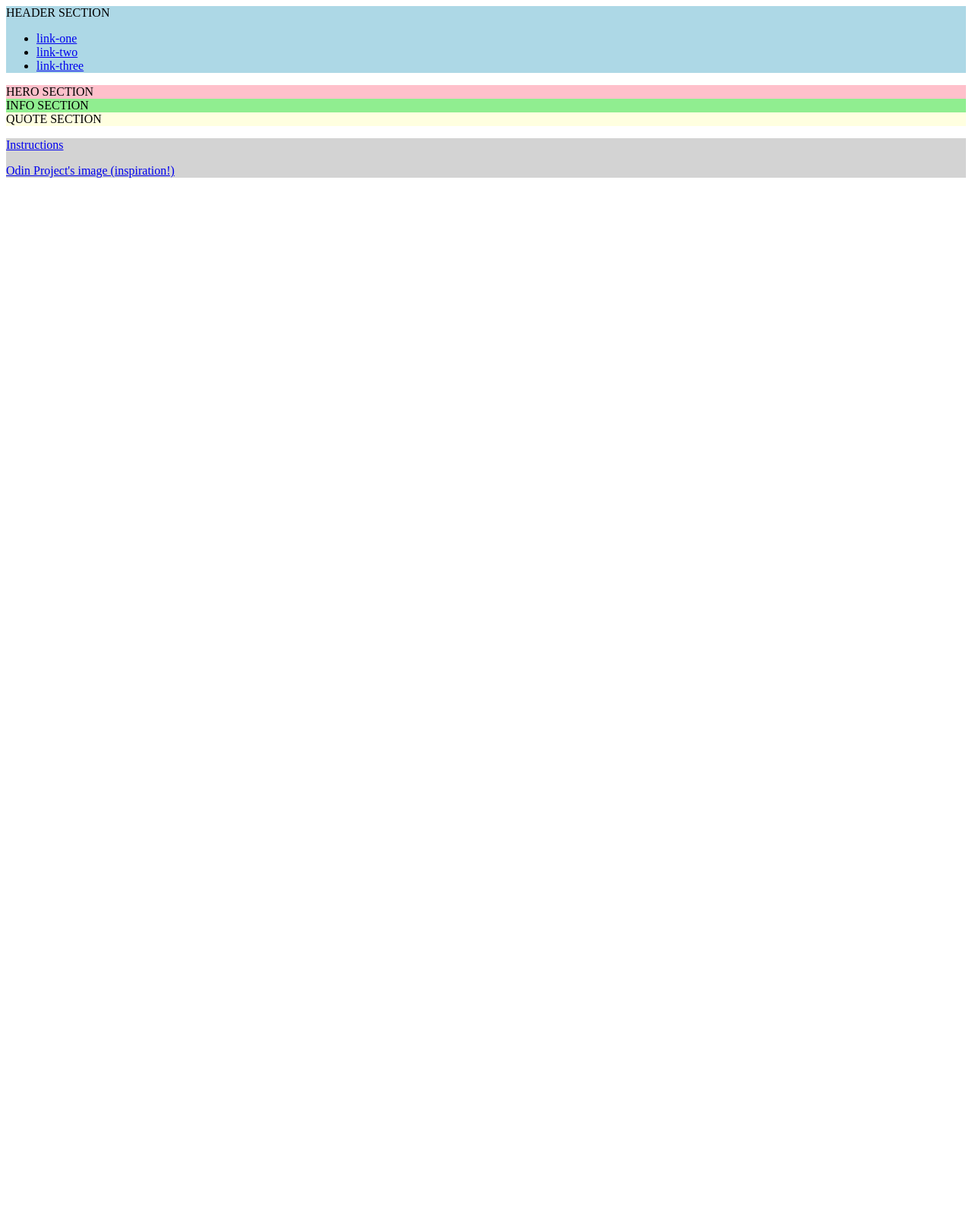
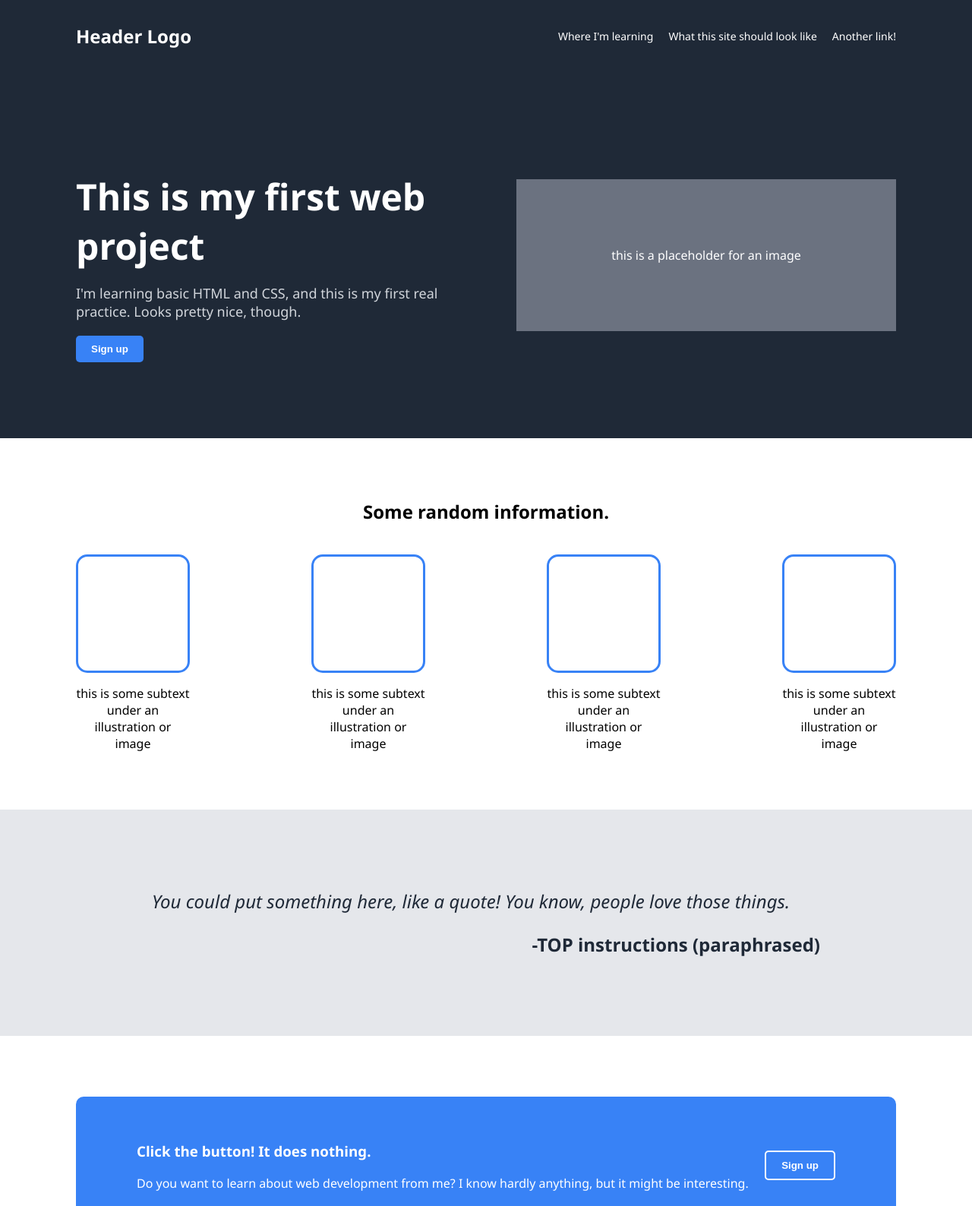
Before and after one commit to dwolfzorn/project1-landing-page, a plain HTML site: page index.html in a window 1280 px wide. Shown: the top 1588 px of the page at 76% size. Before the commit the page ends 800 px from the top, so only its background shows below. Drawn offline with Linux system fonts and the light colour scheme.

Commit message:
Final draft

```diff
--- a/index.html
+++ b/index.html
@@ -1,36 +1,69 @@
 <!DOCTYPE html>
 <html lang="en">
-    <head>
-        <meta charset="UTF-8">
-        <meta name="viewport" content="width=device-width, initial-scale=1.0">
-        <link rel="stylesheet" href="styles.css">
-        <title>MY TITLE HERE</title>
-    </head>
-    <header>
-      <div class="logo">
-        HEADER SECTION
+<head>
+  <meta charset="UTF-8" />
+  <meta name="viewport" content="width=device-width, initial-scale=1.0"/>
+  <title>Landing Page</title>
+  <link rel="stylesheet" href="style.css" />
+</head>
+<body>
+  <div class="header">
+    <div class="logo">Header Logo</div>
+    <ul class="nav">
+      <li><a href="https://www.theodinproject.com/">Where I'm learning</a></li>
+      <li><a href="https://cdn.statically.io/gh/TheOdinProject/curriculum/81a5d553f4073e593d23a6ab00d50eef8620796d/foundations/html_css/project/imgs/01.png">What this site should look like</a></li>
+      <li><a href="https://www.youtube.com/watch?v=dQw4w9WgXcQ">Another link!</a></li>
+    </ul>
+  </div>
+
+  <div class="hero">
+    <div class="hero-text">
+      <h1>This is my first web project</h1>
+      <p>I'm learning basic HTML and CSS, and this is my first real practice. Looks pretty nice, though.</p>
+      <button>Sign up</button>
+    </div>
+    <div class="hero-image">this is a placeholder for an image</div>
+  </div>
+
+  <div class="info">
+    <h2>Some random information.</h2>
+    <div class="cards">
+      <div class="card">
+        <div class="image"></div>
+        <p>this is some subtext under an illustration or image</p>
       </div>
-      <ul class="links">
-        <li><a href="https://google.com">link-one</a></li>
-        <li><a href="https://google.com">link-two</a></li>
-        <li><a href="https://google.com">link-three</a></li>
-      </ul>
-    </header>
+      <div class="card">
+        <div class="image"></div>
+        <p>this is some subtext under an illustration or image</p>
+      </div>
+      <div class="card">
+        <div class="image"></div>
+        <p>this is some subtext under an illustration or image</p>
+      </div>
+      <div class="card">
+        <div class="image"></div>
+        <p>this is some subtext under an illustration or image</p>
+      </div>
+    </div>
+  </div>
 
-    <!-- SECTION INSTEAD OF BODY TO MAKE IT EASIER TO WORK IN PARTS -->
-    <section class="hero">
-        HERO SECTION
-    </section>
-    <section class="info">
-        INFO SECTION
-    </section>
-    <section class="quote">
-        QUOTE SECTION
-    </section>
-    <footer>
-        <p>
-            <a href="https://www.theodinproject.com/lessons/foundations-landing-page">Instructions</p>
-            <a href="https://cdn.statically.io/gh/TheOdinProject/curriculum/81a5d553f4073e593d23a6ab00d50eef8620796d/foundations/html_css/project/imgs/01.png">Odin Project's image (inspiration!)</a>
-        </p>
-    </footer>
+  <div class="quote">
+    <p class="quote-text">
+        You could put something here, like a quote! You know, people love those things.
+    </p>
+    <p class="author">-TOP instructions (paraphrased)</p>
+  </div>
+
+  <div class="cta">
+    <div class="cta-text">
+      <h3>Click the button! It does nothing.</h3>
+      <p>Do you want to learn about web development from me? I know hardly anything, but it might be interesting.</p>
+    </div>
+    <button>Sign up</button>
+  </div>
+
+  <div class="footer">
+    Copyright © The Odin Project 2021
+  </div>
+</body>
 </html>
--- /dev/null
+++ b/style.css
@@ -0,0 +1,146 @@
+body {
+  margin: 0;
+  font-family: 'Segoe UI', Tahoma, Geneva, Verdana, sans-serif;
+}
+
+.header {
+  display: flex;
+  justify-content: space-between;
+  align-items: center;
+  background-color: #1f2937;
+  padding: 20px 100px;
+  color: white;
+}
+
+.logo {
+  font-size: 24px;
+  font-weight: bold;
+}
+
+.nav {
+  list-style: none;
+  display: flex;
+  gap: 20px;
+}
+
+.nav a {
+  text-decoration: none;
+  color: white;
+  font-size: 14px;
+}
+
+.hero {
+  display: flex;
+  justify-content: space-between;
+  align-items: center;
+  background-color: #1f2937;
+  color: white;
+  padding: 100px;
+}
+
+.hero-text {
+  max-width: 50%;
+}
+
+.hero-text h1 {
+  font-size: 48px;
+  font-weight: bold;
+  margin-bottom: 10px;
+}
+
+.hero-text p {
+  font-size: 18px;
+  color: #d1d5db;
+  margin-bottom: 20px;
+}
+
+.hero-text button {
+  padding: 10px 20px;
+  background-color: #3882f6;
+  color: white;
+  border: none;
+  border-radius: 5px;
+  font-weight: bold;
+  cursor: pointer;
+}
+
+.hero-image {
+  background-color: #6b7280;
+  color: white;
+  width: 500px;
+  height: 200px;
+  display: flex;
+  justify-content: center;
+  align-items: center;
+}
+
+.info {
+  padding: 60px 100px;
+  text-align: center;
+}
+
+.info h2 {
+  font-size: 24px;
+  margin-bottom: 40px;
+}
+
+.cards {
+  display: flex;
+  justify-content: space-between;
+  gap: 20px;
+}
+
+.card {
+  width: 150px;
+  text-align: center;
+}
+
+.card .image {
+  height: 150px;
+  border: 3px solid #3882f6;
+  border-radius: 15px;
+  margin-bottom: 10px;
+}
+
+.quote {
+  background-color: #e5e7eb;
+  padding: 80px 200px;
+  font-style: italic;
+  font-size: 24px;
+  color: #1f2937;
+}
+
+.author {
+  text-align: right;
+  font-weight: bold;
+  font-style: normal;
+  margin-top: 10px;
+}
+
+.cta {
+  background-color: #3882f6;
+  color: white;
+  margin: 80px 100px;
+  padding: 40px 80px;
+  border-radius: 10px;
+  display: flex;
+  justify-content: space-between;
+  align-items: center;
+}
+
+.cta button {
+  background-color: transparent;
+  color: white;
+  border: 2px solid white;
+  padding: 10px 20px;
+  border-radius: 5px;
+  font-weight: bold;
+  cursor: pointer;
+}
+
+.footer {
+  background-color: #1f2937;
+  color: #e5e7eb;
+  text-align: center;
+  padding: 30px;
+}
--- a/styles.css
+++ /dev/null
@@ -1,21 +0,0 @@
-@import url('https://fonts.googleapis.com/css2?family=Roboto:ital,wght@0,100..900;1,100..900&display=swap');
-
-header {
-    background: lightblue;
-}
-
-.hero {
-    background: pink;
-}
-
-.info {
-    background: lightgreen;
-}
-
-.quote {
-    background: lightyellow;
-}
-
-footer {
-    background: lightgray;
-}
```
